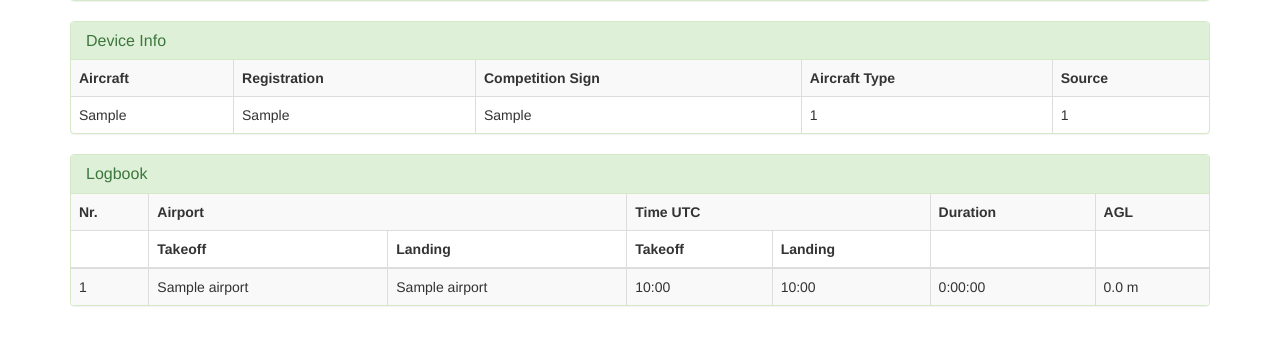
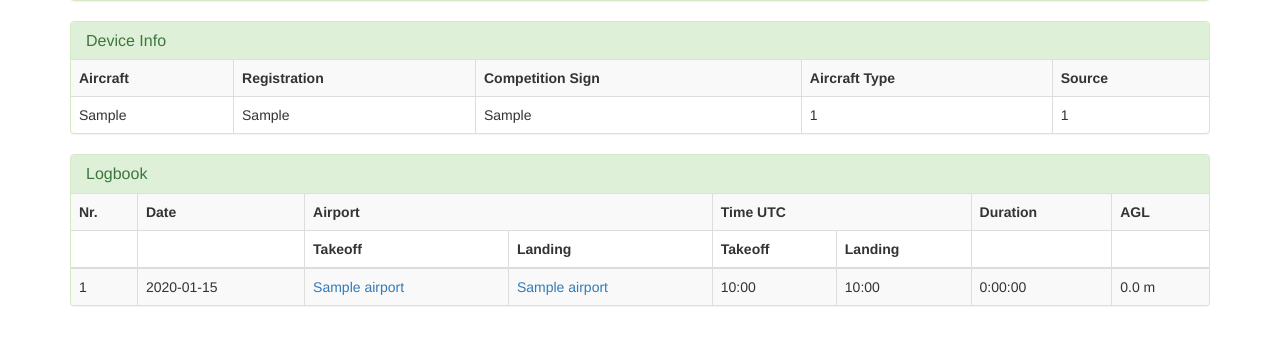
Before and after one commit to Meisterschueler/ogn-python, a Flask app: page /device_detail.html?id=1 in a window 1280 px wide. Shown: the part 444-800 px from the top of the page. Run offline with Flask 2, Linux system fonts and the light colour scheme; tables that the repository leaves empty hold one stand-in row (values such as "Sample post"); some libraries are stand-ins or nearby versions.

Commit message:
Better logbook date

```diff
--- a/app/templates/device_detail.html
+++ b/app/templates/device_detail.html
@@ -47,12 +47,14 @@
 	<theader>
 		<tr>
 			<th>Nr.</th>
+			<th>Date</th>
 	        <th colspan="2">Airport</th>
 	        <th colspan="2">Time UTC</th>
 	        <th>Duration</th>
 	        <th>AGL</th>
 		</tr>
 		<tr>
+			<th></th>
 			<th></th>
 	        <th>Takeoff</th>
 	        <th>Landing</th>
@@ -63,11 +65,13 @@
 		</tr>
 	</theader>
 	<tbody>
+		{% set date = none %}
 		{% for entry in device.logbook %}
 		<tr>
 			<td>{{ loop.index }}</td>
-	        <td>{% if entry.takeoff_airport is not none %} {{ entry.takeoff_airport.name }} {% endif %}</td>
-	        <td>{% if entry.landing_airport is not none %} {{ entry.landing_airport.name }} {% endif %}</td>
+			<td>{% if date != entry.takeoff_timestamp.strftime('%Y-%m-%d') %}{{ entry.takeoff_timestamp.strftime('%Y-%m-%d') }}{% endif %}</td>
+	        <td>{% if entry.takeoff_airport is not none %}<a href="{{ url_for('main.airport_detail', airport=entry.takeoff_airport.id) }}">{{ entry.takeoff_airport.name }}</a>{% endif %}</td>
+	        <td>{% if entry.landing_airport is not none %}<a href="{{ url_for('main.airport_detail', airport=entry.landing_airport.id) }}">{{ entry.landing_airport.name }}</a>{% endif %}</td>
 	        <td>{% if entry.takeoff_timestamp is not none %} {{ entry.takeoff_timestamp.strftime('%H:%M') }} {% endif %}</td>
 	        <td>{% if entry.landing_timestamp is not none %} {{ entry.landing_timestamp.strftime('%H:%M') }} {% endif %}</td>
 	        <td>{% if entry.duration is not none %}{{ entry.duration }}{% endif %}</td>
```
